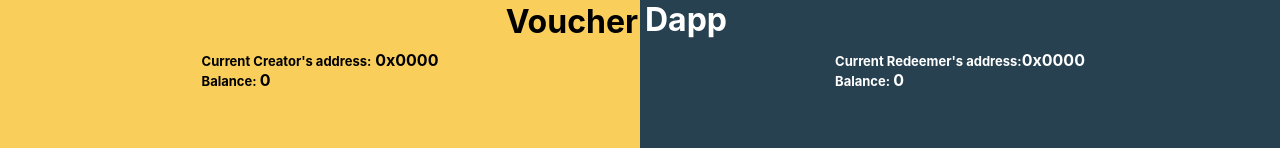
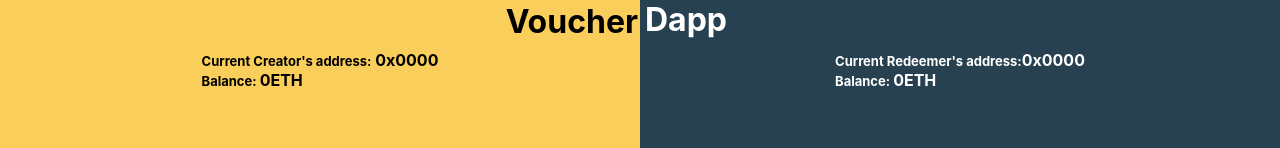
Before and after one commit to gcadigwe/voucher-dapp, a React (Create React App) app in the folder frontend/: page / in a window 1280 px wide. Shown: the top 148 px of the page. Built offline with nearby package versions, Linux system fonts and the light colour scheme; no server answers.

Commit message:
cleanup and fixes

```diff
--- a/frontend/src/App.js
+++ b/frontend/src/App.js
@@ -43,7 +43,6 @@ function App() {
 
   const findallVouchers = () => {
     findall(CurrentSigneraddress).then((res) => {
-      console.log(res);
       setFoundVouchers(res.data);
     });
   };
@@ -52,7 +51,6 @@ function App() {
 
   const findallVouchersRedeemed = () => {
     findredeemer(CurrentSigneraddress).then((res) => {
-      console.log(res);
       setFoundRedeemerVouchers(res.data);
     });
   };
@@ -63,7 +61,6 @@ function App() {
         return toast.error(`Voucher ${voucherName} Already Created`);
       }
 
-      console.log("next");
       createVoucher(voucherName, voucherValue);
     });
   };
@@ -82,11 +79,8 @@ function App() {
   //Create Voucher
   const createVoucher = async (voucherName, voucherValue) => {
     const finalValue = ethers.utils.parseEther(voucherValue);
-    console.log(typeof voucherValue);
-    // console.log(parseInt(finalValue._hex));
     const txResponse = await contract.createVoucher(finalValue, voucherName);
     const txReceipt = await txResponse.wait();
-    console.log(txReceipt);
 
     contract.on("VoucherCreated", async (value, creator, voucher, date) => {
       console.log(
@@ -95,9 +89,7 @@ function App() {
         ).toLocaleString()} `
       );
       const used = false;
-      create(voucherName, voucherValue, creator, used).then((res) => {
-        console.log(res);
-      });
+      create(voucherName, voucherValue, creator, used).then((res) => {});
       toast.success(`Voucher created successfully`);
       setTimeout(() => {
         window.location.reload();
@@ -108,12 +100,8 @@ function App() {
   //Redeem Voucher
 
   const redeemVoucher = async (voucherName) => {
-    // const finalValue = ether.utils.pa
-    // const finalValue = ethers.utils.parseEther(voucherValue.toLocaleString());
-    // console.log("final value ==>", finalValue);
     const txResponse = await contract.reedemVoucher(voucherName);
     const txReceipt = await txResponse.wait();
-    console.log(txReceipt);
 
     contract.on("VoucherReedeemed", async (voucher, value, reedeemer, date) => {
       console.log(
@@ -123,18 +111,18 @@ function App() {
       );
 
       redeem(reedeemer, voucherName).then((res) => {
-        console.log(res);
+        if (res.data) {
+          toast.success(`Voucher Redeemed successfully`);
+          setTimeout(() => {
+            window.location.reload();
+          }, 2000);
+        }
       });
-      toast.success(`Voucher Redeemed successfully`);
-      setTimeout(() => {
-        window.location.reload();
-      }, 2000);
     });
   };
 
   const handleCreateVoucher = (e) => {
     e.preventDefault();
-    // createTx(5116);
     createVoucherCheck(nameValue, voucherValue);
     setVoucherValue("");
     setNameValue("");
@@ -143,9 +131,8 @@ function App() {
   const handleRedeem = (e) => {
     e.preventDefault();
     redeemVoucherCheck(redeemValue);
-    // setRedeemValue("");
+    setRedeemValue("");
   };
-  // loadTx(5111);
 
   const loadData = async () => {
     if (window.ethereum) {
@@ -157,20 +144,18 @@ function App() {
       const voucherContract = new ethers.Contract(address, Voucher.abi, signer);
 
       const balance = signer.getBalance().then((res) => {
-        console.log(parseInt(res._hex));
-        setCurrentSignerBalance(parseInt(res._hex));
+        const finalBalance = parseInt(res._hex);
+        let etherString = finalBalance / 1000000000000000000;
+        setCurrentSignerBalance(etherString.toFixed(2));
       });
 
       const CurrentSigneraddress = signer.getAddress().then((res) => {
-        // console.log(res.toString());
         setCurrentSigneraddress(res);
       });
 
       setContract(voucherContract);
     }
   };
-
-  console.log(CurrentSigneraddress);
 
   return (
     <>
@@ -182,7 +167,7 @@ function App() {
             Current Creator's address:
             <span className="address"> {CurrentSigneraddress}</span>
             <br />
-            Balance: <span className="address">{CurrentSignerBalance}</span>
+            Balance: <span className="address">{CurrentSignerBalance}ETH</span>
           </h2>
           <div className="vouchers-created">
             <h2>Vouchers Created by this address</h2>
@@ -230,7 +215,7 @@ function App() {
             Current Redeemer's address:
             <span className="address">{CurrentSigneraddress}</span>
             <br />
-            Balance: <span className="address">{CurrentSignerBalance}</span>
+            Balance: <span className="address">{CurrentSignerBalance}ETH</span>
           </h2>
           <div className="vouchers-redeemed">
             <h2>Vouchers Redeemed by this address</h2>
```
